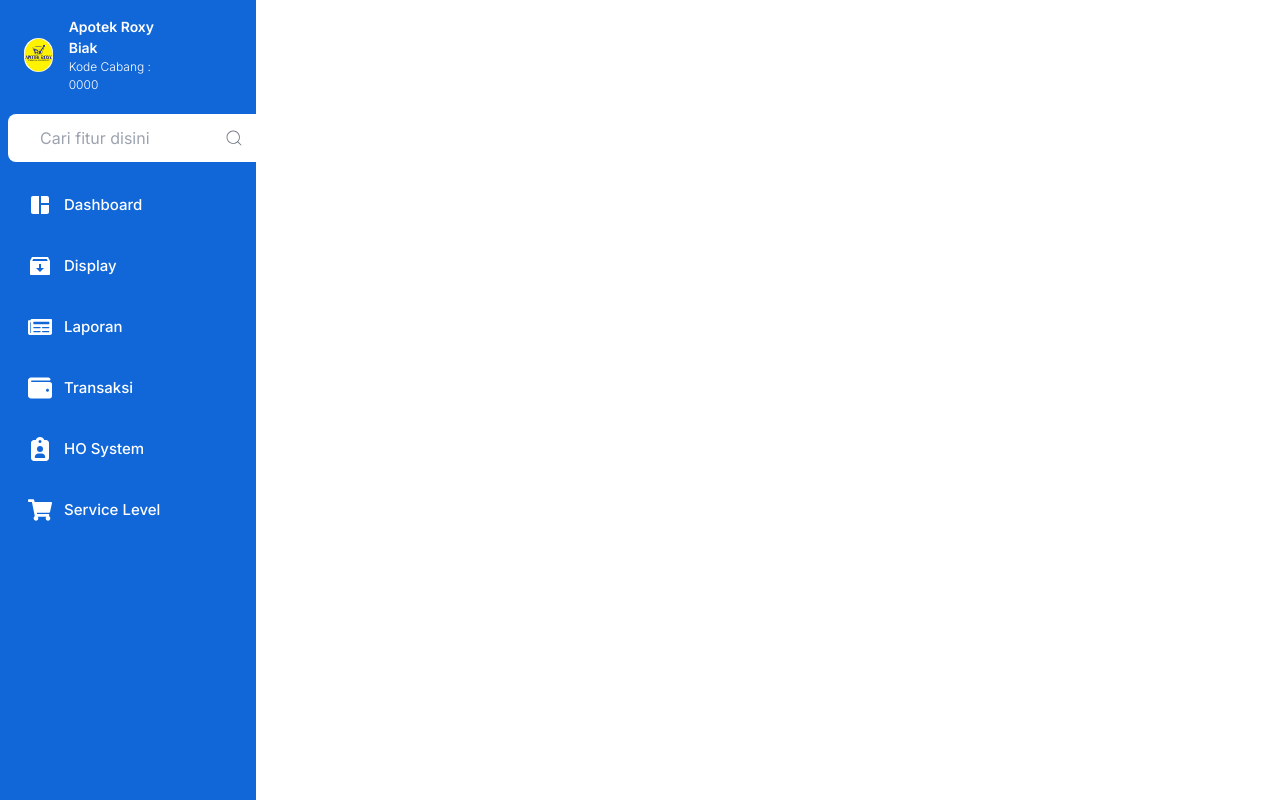
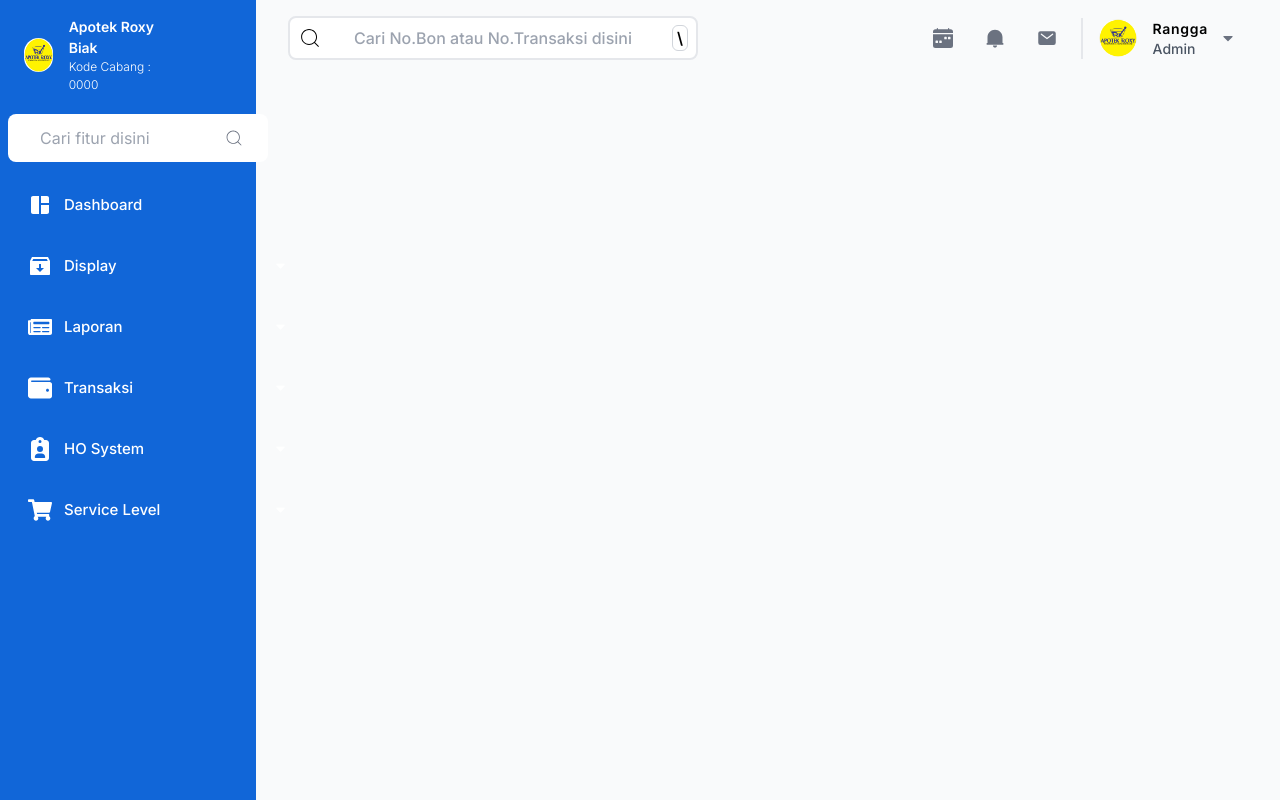
Before and after one commit to ItsMauls/MauComps, a Next.js app: page / in a window 1280 px wide. Built offline with nearby package versions, Linux system fonts and the light colour scheme.

Commit message:
style: navbar done

```diff
--- a/src/app/page.js
+++ b/src/app/page.js
@@ -3,9 +3,14 @@ import { Sidebar } from "@/components/sidebar";
 
 export default function Home() {
   return (
-    <div className="flex flex-wrap justify-center items-center">
-        <Sidebar />
+    <div className="flex bg-gray-50 min-h-screen">
+      <Sidebar />
+      <div className="flex flex-col flex-grow">
         <Navbar />
+        <main className="flex-grow p-8">
+          {/* Konten utama */}
+        </main>
+      </div>
     </div>
   );
 }
--- /dev/null
+++ b/src/components/navbar/Notifications.jsx
@@ -0,0 +1,12 @@
+import { notif } from "@/constants/notifications"
+import { cn } from "@/lib/cn";
+
+export const Notifications = ({className}) => {
+    return (
+        <>
+        {notif.map((val) => {
+            return <button className={cn("text-gray-500 text-xl px-2 last:border-r-2 border-black", className)}>{val.logo}</button>
+            })}
+        </>
+    )
+}
--- /dev/null
+++ b/src/components/navbar/UserProfile.jsx
@@ -0,0 +1,27 @@
+import Image from "next/image"
+import { FaCaretDown } from "react-icons/fa"
+
+export const UserProfile = () => {
+    return (
+        <section className="flex items-center border-l-2 border-gray focus:outline-none">
+            <div className="mx-4">
+                <Image
+                    alt="branch"
+                    className="rounded-full w-[38px] h-[38px]"
+                    src={'/apotek_rox.webp'}
+                    width={500}
+                    height={500}
+                    quality={100}
+                />
+            </div>
+            <div>
+                <h1 className="font-semibold text-black tracking-wider text-[14px]">Rangga</h1>
+                <h2 className="text-sm text-gray-600 font-medium">Admin</h2>
+            </div>
+            <FaCaretDown
+                className="m-3 text-gray-500 transition-transform duration-300 group-data-[state=open]:rotate-180"
+                aria-hidden
+            />
+        </section>
+    )
+}
--- a/src/components/navbar/index.jsx
+++ b/src/components/navbar/index.jsx
@@ -1,7 +1,25 @@
+import { FaSearch } from "react-icons/fa";
+import { SearchBar } from "../ui/Searchbar";
+import { CiSearch } from "react-icons/ci";
+import { Notifications } from "./Notifications";
+import { UserProfile } from "./UserProfile";
+
 export const Navbar = () => {
     return (
-        <nav className="bg-white text-white w-4/5 top-0 sticky">
-            ini navbar
-        </nav>
-    )
-}
+      <nav className="py-4 px-8 sticky top-0 z-10 flex justify-between items-center">
+        <div className="flex items-center">
+          <SearchBar
+            leftIcon={<CiSearch className="text-2xl" />}
+            rightIcon={<div className="border border-gray-300 font-semibold px-1 rounded-md">\</div>}
+            className="w-[410px] border-2 border-gray-200 font-medium"
+            id="navbarSearch"
+            placeholder="Cari No.Bon atau No.Transaksi disini"
+          />
+        </div>
+        <div className="flex items-center space-x-4">
+          <Notifications />
+          <UserProfile />
+        </div>
+      </nav>
+    );
+  };
--- a/src/components/sidebar/index.jsx
+++ b/src/components/sidebar/index.jsx
@@ -4,15 +4,14 @@ import { NavigationMenu } from "./NavigationMenu"
 
 export const Sidebar = () => {
     return (
-    <aside className="w-1/5 p-2 h-screen bg-dark-blue">
+      <aside className="w-1/5 p-2 bg-dark-blue">
         <BranchInfo />
         <SearchBar
-            className={'my-5 w-[260px] py-1 px-6 mx-auto'}
-            id={'sidebarSearch'}
-            placeholder={'Cari fitur disini'}
+          className="my-5 w-[260px] py-1 px-6 mx-auto"
+          id="sidebarSearch"
+          placeholder="Cari fitur disini"
         />
         <NavigationMenu />
-    </aside>
-
-    )
-}
+      </aside>
+    );
+  };
--- a/src/components/ui/Searchbar.jsx
+++ b/src/components/ui/Searchbar.jsx
@@ -11,7 +11,7 @@ export const SearchBar = ({
     return (
         <div className={cn('flex items-center bg-white rounded-lg', className)}>
             {leftIcon && (
-                <span className="pl-2">
+                <span className="pl-2 cursor-pointer">
                     {leftIcon}
                 </span>
             )}
@@ -24,10 +24,10 @@ export const SearchBar = ({
                 id={id}
             />
             {rightIcon ? (
-                <span className="pr-2">
+                <span className="pr-2 cursor-pointer">
                     {rightIcon}
                 </span>
-            ): <CiSearch className="text-[20px] font-bold text-gray-500"/>}
+            ): <CiSearch className="text-[20px] cursor-pointer font-bold text-gray-500"/>}
         </div>
     )
 }
--- /dev/null
+++ b/src/constants/notifications.js
@@ -0,0 +1,21 @@
+import { BsCalendarWeekFill } from "react-icons/bs";
+import { RiNotification2Fill } from "react-icons/ri";
+import { IoMail } from "react-icons/io5";
+
+export const notif = [
+    {
+        name : 'schedule',
+        link : '/schedules',
+        logo : <BsCalendarWeekFill/>,
+    },
+    {
+        name : 'notification',
+        link : '/notification',
+        logo : <RiNotification2Fill />,
+    },
+    {
+        name : 'inbox',
+        link : '/inbox',
+        logo : <IoMail/>,
+    },
+]
```
